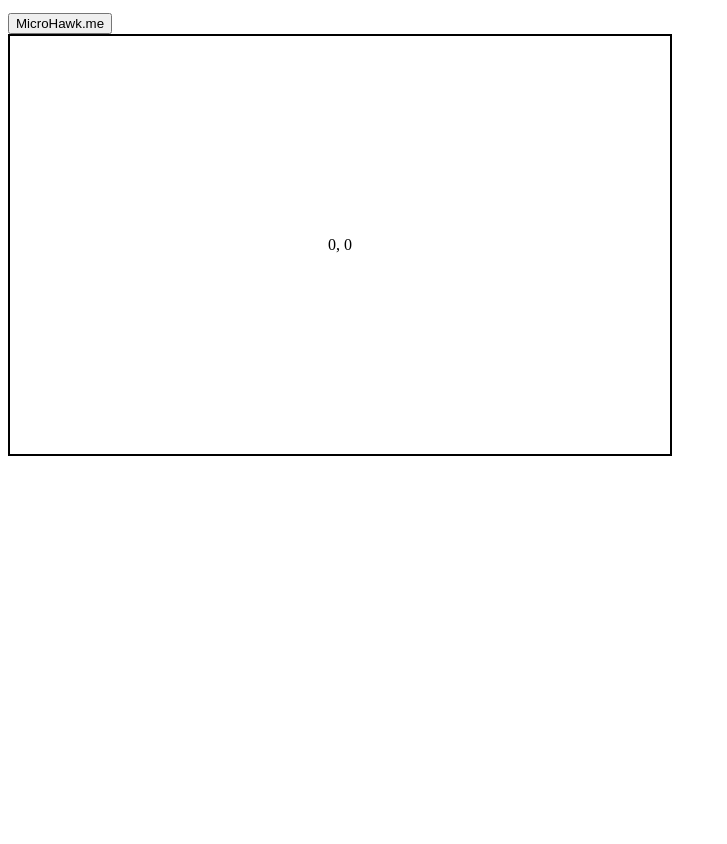
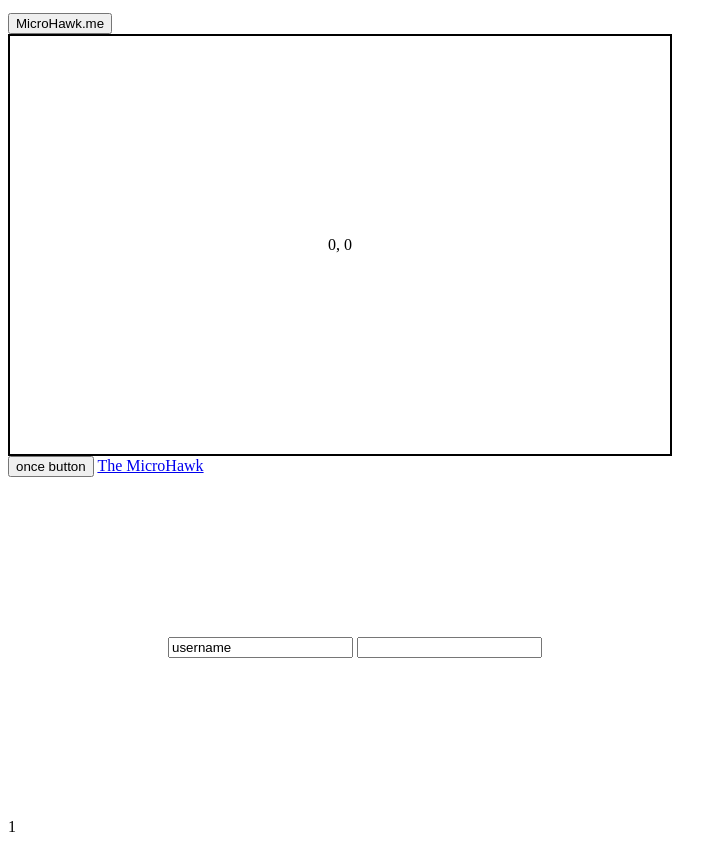
Before and after one commit to micro-hawk/vue-learning, a plain HTML site: page event-listner/index.html in a window 1280 px wide. Shown: the part 101-945 px from the top of the page, without its empty margins (0-727 px from the left). Before the commit the page ends 800 px from the top, so only its background shows below. Drawn offline with nearby package versions, Linux system fonts and the light colour scheme.

Commit message:
Keyboard Listener

```diff
--- a/event-listner/app.js
+++ b/event-listner/app.js
@@ -10,6 +10,21 @@ new Vue ({
         updateXY : function(event) {
             this.x = event.offsetX ;
             this.y = event.offsetY;
+        },
+
+        clicked: function() {
+            alert("Hey you just clicked this shit :(");
+        },
+
+        btnFunct: function(){
+            alert("U can click it for once only");
+        },
+
+        logUsername: function() {
+            console.log("You entered your user name");
+        },
+        logPassword : function() {
+            console.log("Password is entered.");
         }
     }
 
--- a/event-listner/index.html
+++ b/event-listner/index.html
@@ -17,7 +17,20 @@
     <a v-bind:href='website'> <button>MicroHawk.me</button></a>
 
     <div id="canvas" v-on:mousemove="updateXY">{{x}}, {{y}}</div>
+
+
+    <!-- Event Modifiers / -->
+    <div id="new__block">
+        <button v-on:click.once="btnFunct">once button</button>
+        <a v-on:click.prevent="clicked" href="https://MicroHawk.me">The MicroHawk </a>
     </div>
+
+    <!-- keyboard events -->
+    <div id="kyeboard__events">
+        <input type="text" value='username' v-on:keyup.enter.once="logUsername" />
+        <input type="password" v-on:keyup.enter.once="logPassword" />
+    </div>
+    </div>1
 </body>
 <script src="app.js"></script>
 </html>
--- a/event-listner/style.css
+++ b/event-listner/style.css
@@ -4,3 +4,8 @@
     border: 2px solid black;
     padding:200px 30px;
 }
+
+#kyeboard__events {
+    /* margin: 10rem; */
+    padding: 10rem;
+}
```
